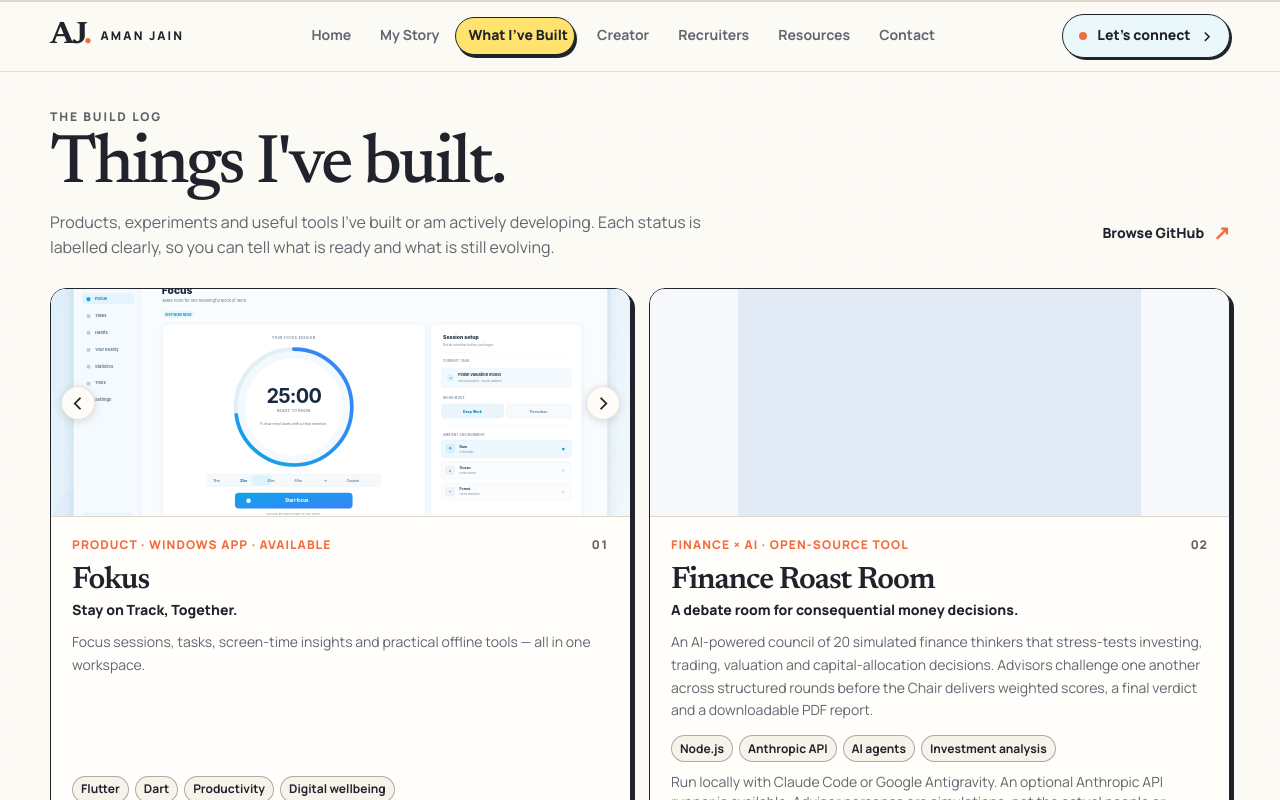
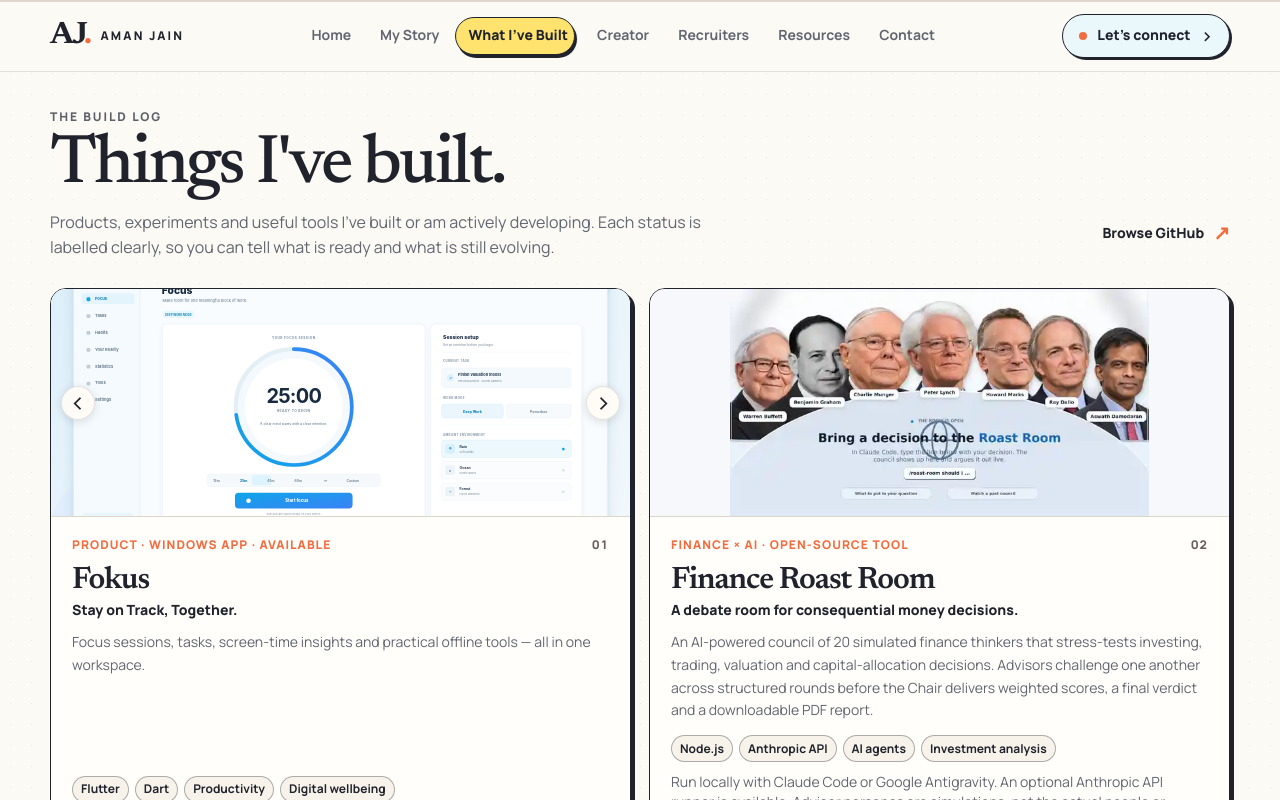
Before and after one commit to aman482006-beep/MY-WEBSITE, a Next.js app: page /projects in a window 1280 px wide. Shown: the top 800 px of the page. Built offline with nearby package versions, Linux system fonts and the light colour scheme.

Commit message:
Fix Roast Room preview using a standalone browser-safe WebP image

```diff
--- a/scripts/mobile-smoke.mjs
+++ b/scripts/mobile-smoke.mjs
@@ -1,9 +1,12 @@
 import { chromium } from "playwright";
 import { readFileSync } from "node:fs";
 
-const roastRoomSvg = readFileSync("out/finance-roast-room-4k.svg", "utf8");
-if (!roastRoomSvg.includes('width="3840"') || !roastRoomSvg.includes('height="2160"')) {
-  throw new Error("Finance Roast Room artwork must be a 3840 × 2160 4K asset in the static export.");
+const roastRoomWebp = readFileSync("out/finance-roast-room.webp");
+if (
+  roastRoomWebp.subarray(0, 4).toString("ascii") !== "RIFF" ||
+  roastRoomWebp.subarray(8, 12).toString("ascii") !== "WEBP"
+) {
+  throw new Error("Finance Roast Room image must be a standalone WebP file in the static export.");
 }
 
 const base = "http://127.0.0.1:4173/MY-WEBSITE";
@@ -300,7 +303,7 @@ async function runViewport(viewport) {
     await page.locator(".aj-finance-roast-room-art").scrollIntoViewIfNeeded();
     const roastRoomImage = page.locator(".aj-finance-roast-room-art img");
     await roastRoomImage.waitFor({ state: "visible" });
-    const roastAssetResponse = await page.request.get(base + "/finance-roast-room-4k.svg");
+    const roastAssetResponse = await page.request.get(base + "/finance-roast-room.webp");
     console.log("FINANCE_ROAST_ROOM_ASSET_RESPONSE " + JSON.stringify({
       status: roastAssetResponse.status(),
       contentType: roastAssetResponse.headers()["content-type"],
@@ -315,7 +318,9 @@ async function runViewport(viewport) {
       height: image.naturalHeight,
       src: image.currentSrc,
     }));
-    assert(roastRoomDimensions.src.includes("finance-roast-room-4k.svg"), "Finance Roast Room artwork URL is incorrect");
+    assert(roastRoomDimensions.src.includes("finance-roast-room.webp"), "Finance Roast Room image URL is incorrect");
+    assert(roastRoomDimensions.width === 640 && roastRoomDimensions.height === 347, "Finance Roast Room screenshot dimensions are incorrect");
+    assert(roastAssetResponse.status() === 200 && (roastAssetResponse.headers()["content-type"] || "").includes("image/webp"), "Finance Roast Room image did not return HTTP 200 with the correct WebP content type");
     console.log("FINANCE_ROAST_ROOM_ARTWORK_RENDERED " + JSON.stringify(roastRoomDimensions));
 
     // Verify the seven-chapter story journey, compact Instagram profile, video-free archive and gym visual.
--- a/src/components/sections/project-showcase.tsx
+++ b/src/components/sections/project-showcase.tsx
@@ -112,14 +112,14 @@ function FinanceRoastRoomArtwork() {
     <div
       className="aj-project-art aj-finance-roast-room-art"
       role="img"
-      aria-label="4K vector artwork of a 20-advisor finance debate room"
+      aria-label="Screenshot preview of the Finance Roast Room with advisor portraits and its decision prompt"
     >
       {/* eslint-disable-next-line @next/next/no-img-element */}
       <img
-        src={assetPrefix + "/finance-roast-room-4k.svg"}
-        alt="A 20-advisor finance council debating around a central data table, shown in a 4K vector illustration"
-        width={3840}
-        height={2160}
+        src={assetPrefix + "/finance-roast-room.webp"}
+        alt="Finance Roast Room screenshot showing Warren Buffett, Benjamin Graham, Charlie Munger, Peter Lynch, Howard Marks, Ray Dalio and Aswath Damodaran above the room's decision prompt"
+        width={640}
+        height={347}
         loading="eager"
         decoding="async"
       />
```
Also changed, not shown: public/finance-roast-room.webp (added).
